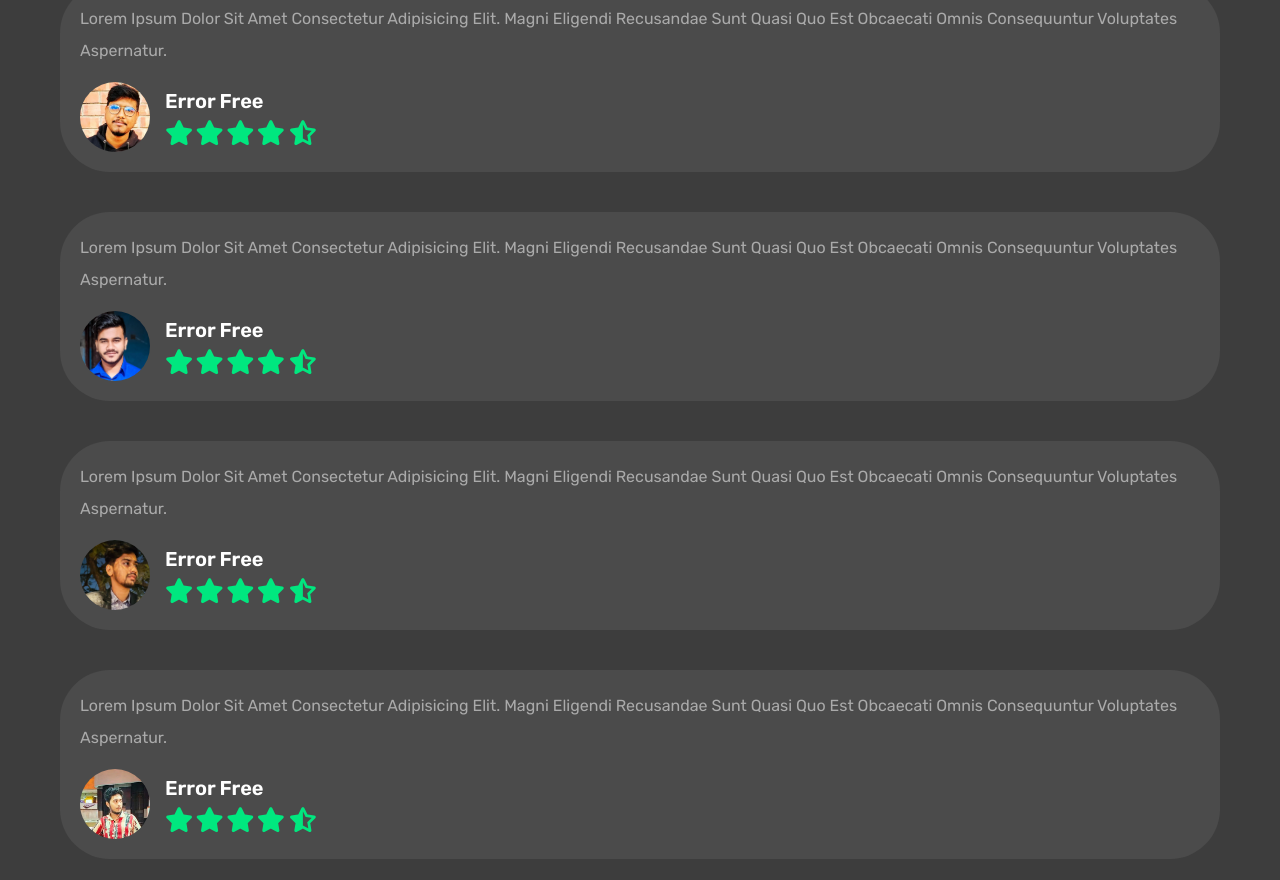
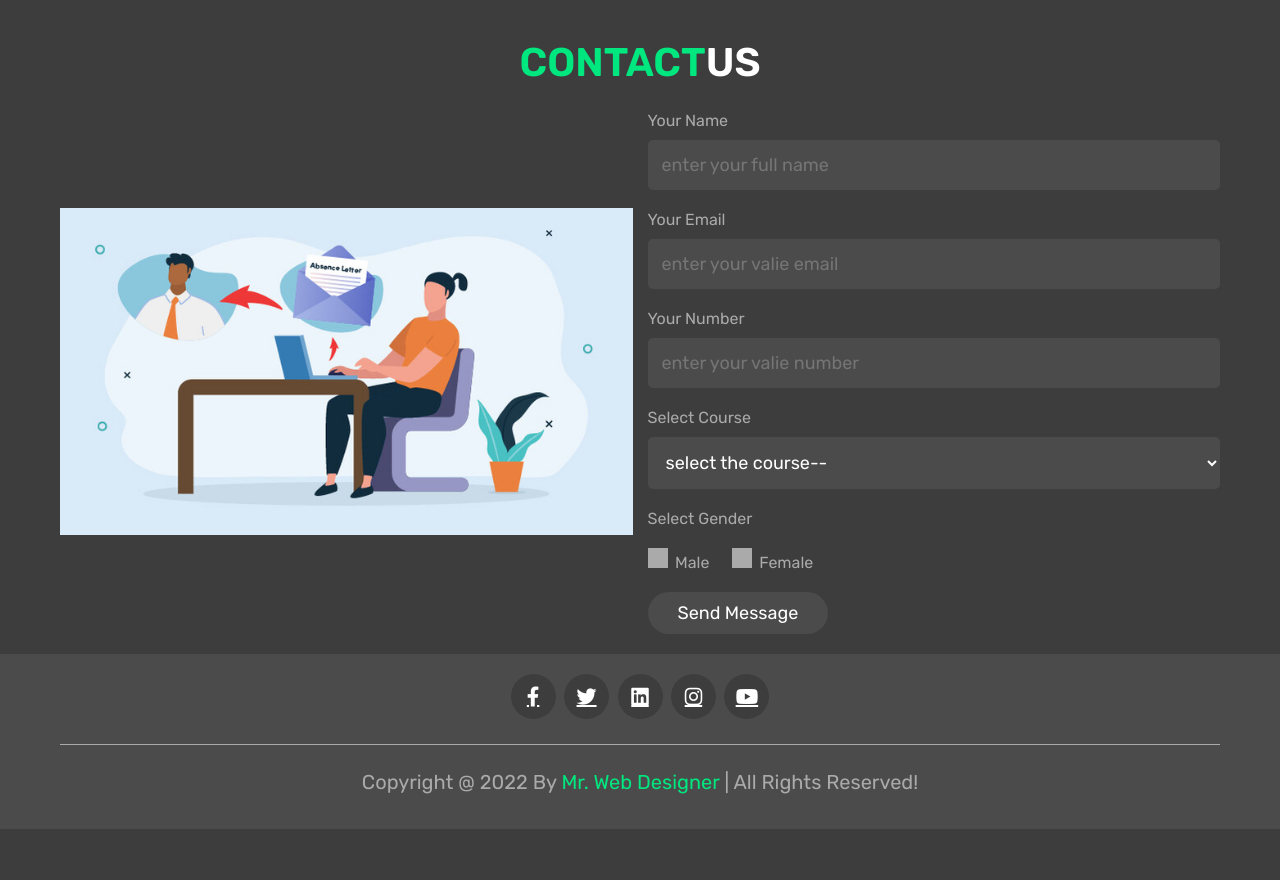
Before and after one commit to Niloy0000/EDUCATION-WEBSITE, a plain HTML site: page index.html in a window 1280 px wide. Shown: the part 3000-3880 px from the top of the page. After the commit the page ends 3829 px from the top, so only its background shows below. Drawn offline with nearby package versions, Linux system fonts and the light colour scheme.

Commit message:
pblm fiwed

```diff
--- a/index.html
+++ b/index.html
@@ -200,7 +200,7 @@
             </div>
             <h3>Mustafizur Rahman Rohan</h3>
           </div>
-          <div class="slide">
+          <div class="swiper-slide slide">
             <img src="image/tutor-3.png.jpg" alt="" />
             <div class="share">
               <a href="#" class="fab fa-facebook"></a>
@@ -250,7 +250,7 @@
     <section class="reviews" id="reviews">
       <h1 class="heading">student's <span>reviews</span></h1>
       <div class="swiper reviews-slider">
-        <div class="awiper-wrapper">
+        <div class="swiper-wrapper">
           <div class="swiper-slide slide">
             <p>
               Lorem ipsum dolor sit amet consectetur adipisicing elit. Magni
@@ -377,6 +377,89 @@
     </section>
     <!-- reviews section ends  -->
 
+    <!-- contact section starts  -->
+    <section class="contact" id="contact">
+      <h1 class="heading"><span>contact</span>us</h1>
+      <div class="row">
+        <div class="image">
+          <img src="image/contact.jpg" alt="" />
+        </div>
+        <form action="" method="post">
+          <span>your name</span>
+          <input
+            type="text"
+            required
+            placeholder="enter your full name"
+            maxlength="50"
+            name="name"
+            class="box"
+          />
+          <span>your email</span>
+          <input
+            type="email"
+            required
+            placeholder="enter your valie email"
+            maxlength="50"
+            name="email"
+            class="box"
+          />
+          <span>your number</span>
+          <input
+            type="number"
+            required
+            placeholder="enter your valie number"
+            max="9999999999"
+            min="0"
+            name="number"
+            class="box"
+            onkeypress="if(this.value.lenght == 10) return false;"
+          />
+          <span>select course</span>
+          <select name="couses" class="box" required>
+            <option value="" disabled selected>select the course--</option>
+            <option value="web developement">web developement</option>
+            <option value="science and biology">science and biology</option>
+            <option value="engineering">engineering</option>
+            <option value="digital marketing">digital marketing</option>
+            <option value="graphic design">graphic design</option>
+            <option value="teaching">teaching</option>
+            <option value="social studies"></option>
+            <option value="data analysis">data analysis</option>
+            <option value="artificial intelligence">
+              artificial intelligence
+            </option>
+          </select>
+          <span>select gender</span>
+          <div class="radio">
+            <input type="radio" name="gender" value="male" id="male" />
+            <label for="male">male</label>
+            <input type="radio" name="gender" value="female" id="female" />
+            <label for="female">female</label>
+          </div>
+          <input type="submit" value="send message" class="btn" name="send" />
+        </form>
+      </div>
+    </section>
+    <!-- contact section ends   -->
+
+    <!-- foooter section starts  -->
+    <footer class="footer">
+      <section>
+        <div class="share">
+          <a href="#" class="fab fa-facebook-f"></a>
+          <a href="#" class="fab fa-twitter"></a>
+          <a href="#" class="fab fa-linkedin"></a>
+          <a href="#" class="fab fa-instagram"></a>
+          <a href="#" class="fab fa-youtube"></a>
+        </div>
+        <div class="credit">
+          copyright @ 2022 by <span>mr. web designer</span> | all rights
+          reserved!
+        </div>
+      </section>
+    </footer>
+    <!-- foooter section ends  -->
+
     <!-- swiper js link  -->
     <script src="https://cdn.jsdelivr.net/npm/swiper@9/swiper-bundle.min.js"></script>
 
--- a/style.css
+++ b/style.css
@@ -298,8 +298,7 @@ section {
 }
 /* -------------------------------REVIEWS------------------------- */
 .reviews-slider .slide {
-  /* width: 35rem; */
-  border-radius: 5rem;
+  /* border-radius: 5rem; */
   background-color: var(--light-bg);
   padding: 2rem;
   margin-bottom: 4rem;
@@ -310,6 +309,7 @@ section {
   font-size: 1.6rem;
   color: var(--light-white);
 }
+
 .reviews-slider .slide .user {
   display: flex;
   align-items: center;
@@ -331,9 +331,104 @@ section {
   font-size: 2.5rem;
   color: var(--green);
 }
+/* ---------------contact----------------- */
 
-/* ------------------------------media queries--------------------- */
+.contact .row {
+  display: flex;
+  align-items: center;
+  flex-wrap: wrap;
+  gap: 1.5rem;
+}
+.contact .row .image {
+  flex: 1 1 40rem;
+}
 
+.contact .row .image img {
+  width: 100%;
+}
+
+.contact .row form {
+  flex: 1 1 40rem;
+}
+
+.contact .row form .box {
+  width: 100%;
+  margin-top: 1rem;
+  margin-bottom: 2rem;
+  border-radius: 0.5rem;
+  background-color: var(--light-bg);
+  font-size: 1.8rem;
+  color: var(--white);
+  padding: 1.4rem;
+  text-transform: none;
+}
+.contact .row form span {
+  font-size: 1.6rem;
+  color: var(--light-white);
+}
+.contact .row form .radio {
+  margin-top: 2rem;
+  margin-bottom: 1rem;
+}
+.contact .row form .radio label {
+  font-size: 1.6rem;
+  color: var(--light-white);
+  margin-left: 0.5rem;
+  cursor: pointer;
+}
+
+.contact .row form .radio #female {
+  margin-left: 2rem;
+}
+.contact .row form .radio input {
+  appearance: none;
+  height: 2rem;
+  width: 2rem;
+  background-color: var(--light-white);
+  cursor: pointer;
+}
+.contact .row form .radio input:checked {
+  background-color: var(--green);
+  border-radius: 5rem;
+}
+.contact .row form .radio #male:checked ~ label[for="male"] {
+  color: var(--green);
+}
+.contact .row form .radio input:checked ~ label[for="female"] {
+  color: var(--green);
+}
+
+/* -------------footer------- */
+.footer {
+  background-color: var(--light-bg);
+  text-align: center;
+}
+
+.footer .share a {
+  margin: 0 0.3rem;
+  height: 4.5rem;
+  width: 4.5rem;
+  line-height: 4.5rem;
+  border-radius: 50%;
+  font-size: 2rem;
+  color: var(--white);
+  background-color: var(--black);
+}
+.footer .share a:hover {
+  background-color: var(--green);
+}
+.footer .credit {
+  margin-top: 2.5rem;
+  padding: 1.5rem;
+  padding-top: 2.5rem;
+  border-top: 0.1rem solid var(--light-white);
+  font-size: 2rem;
+  color: var(--light-white);
+}
+.footer .credit span {
+  color: var(--green);
+}
+/* -------------------------media queries---------------------  */
 @media (max-width: 991px) {
   html {
     font-size: 55%;
@@ -343,7 +438,6 @@ section {
     font-size: 8rem;
   }
 }
-
 @media (max-width: 768px) {
   #menu-btn {
     display: inline-block;
```
Also changed, not shown: image/contact.jpg (added).
